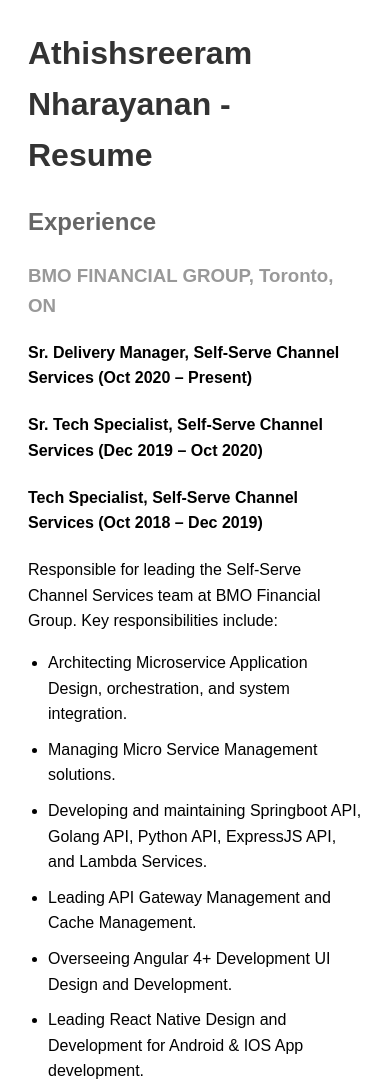
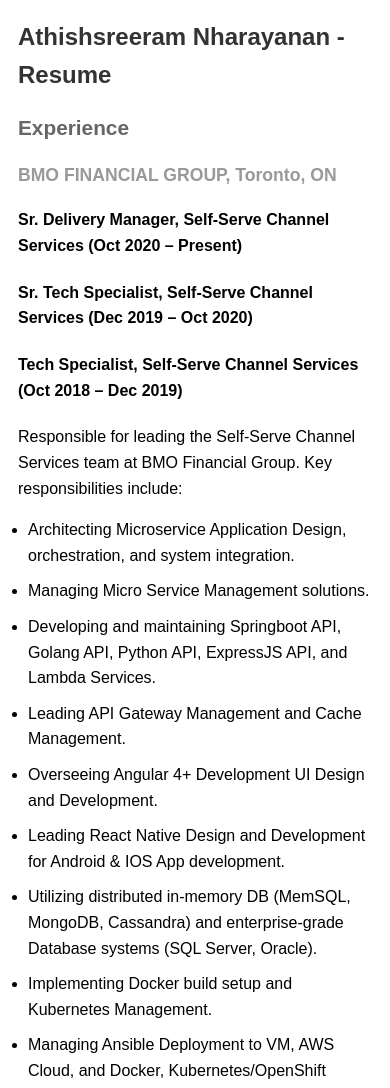
Before and after one commit to athishsreeram/resume, a plain HTML site: page index.html in a window 390 px wide. Shown: the top 1088 px of the page. Drawn offline with Linux system fonts and the light colour scheme.

Commit message:
Update index.html

```diff
--- a/index.html
+++ b/index.html
@@ -27,6 +27,28 @@
     }
     li {
       margin-bottom: 10px;
+    }
+  </style>
+  <style>
+    @media screen and (max-width: 600px) {
+      body {
+        padding: 10px;
+      }
+      h1 {
+        font-size: 1.5em;
+      }
+      h2 {
+        font-size: 1.3em;
+      }
+      h3 {
+        font-size: 1.1em;
+      }
+      h4 {
+        font-size: 1em;
+      }
+      ul {
+        padding-left: 10px;
+      }
     }
   </style>
 </head>
```
